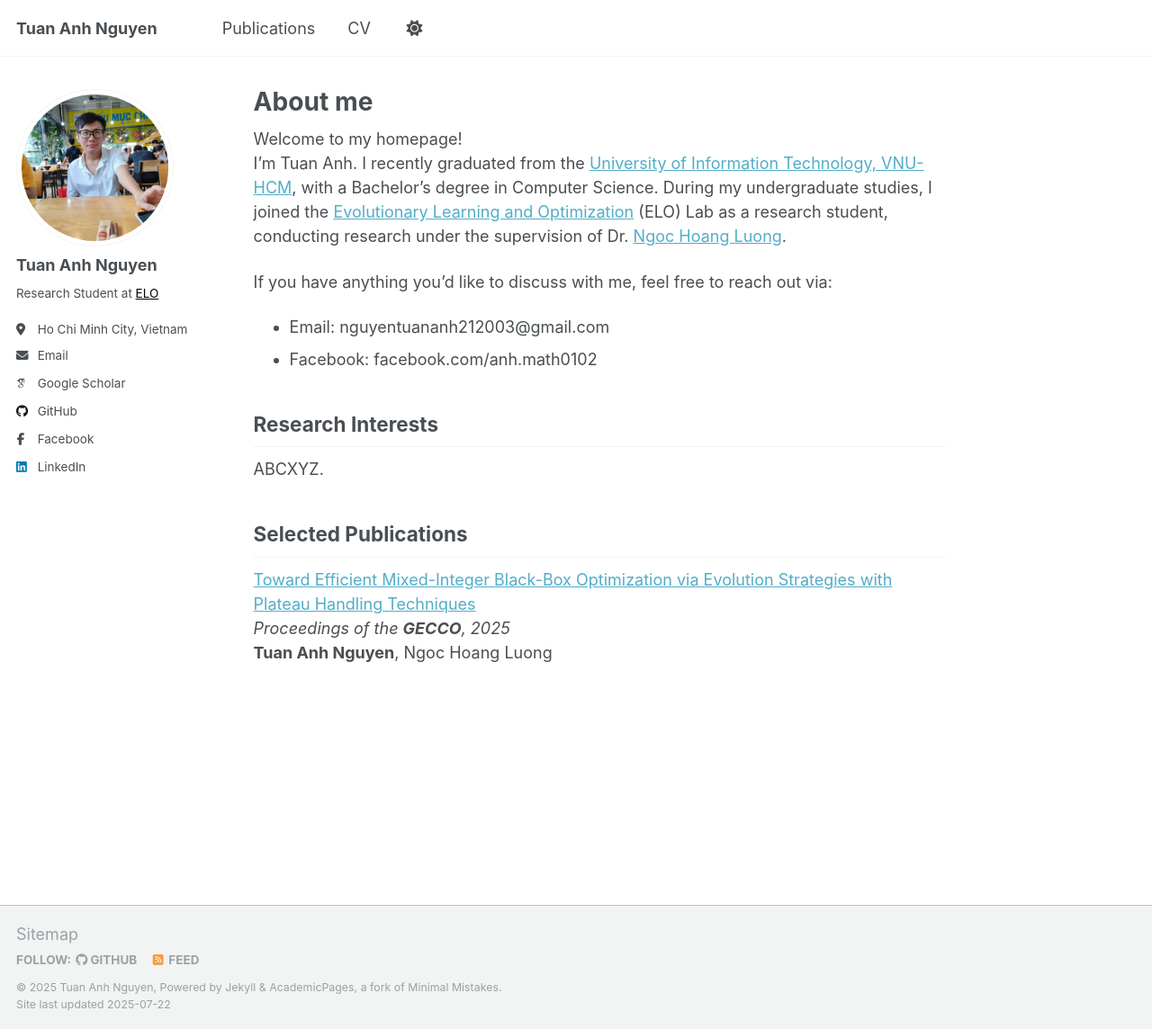
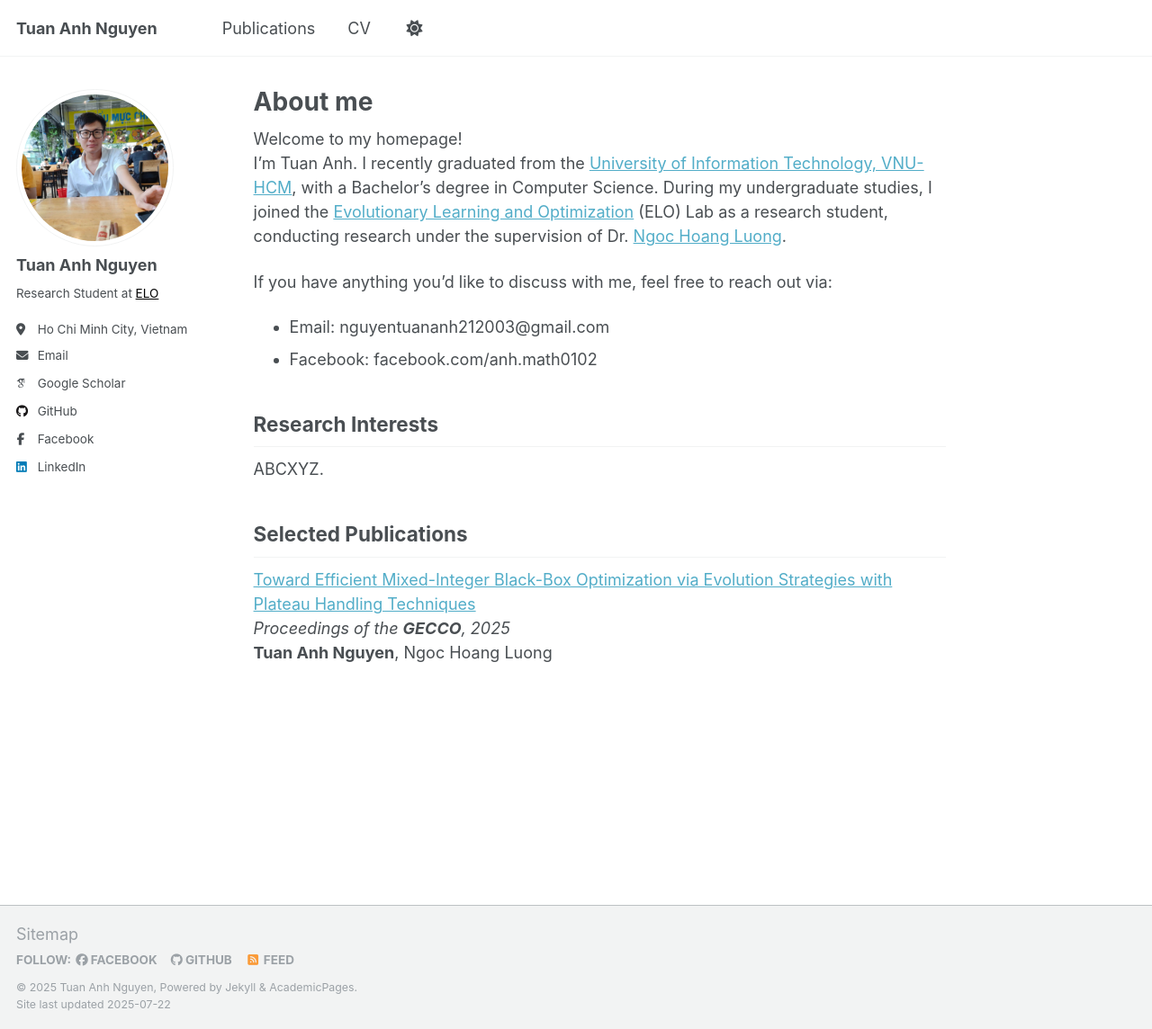
Before and after one commit to nAuTahn/nAuTahn.github.io, a Jekyll site: the page built from _pages/about.md, in a window 1280 px wide and 1144 px high. Shown: the whole window at 90% size. Built offline with Jekyll 4.4.1, drawn with Linux system fonts in a browser that asks for light colours; some web fonts are replaced; a script that is not in the unit is left out.

Commit message:
update footer

```diff
--- a/_includes/footer.html
+++ b/_includes/footer.html
@@ -5,6 +5,9 @@
   <ul class="social-icons">
     {% if site.data.ui-text[site.locale].follow_label %}
       <li><strong>{{ site.data.ui-text[site.locale].follow_label }}</strong></li>
+    {% endif %}
+    {% if site.author.facebook %}
+      <li><a href="https://facebook.com/{{ site.author.facebook }}"><i class="fab fa-facebook" aria-hidden="true"></i> Facebook</a></li>
     {% endif %}
     {% if site.author.github %}
       <li><a href="http://github.com/{{ site.author.github }}"><i class="fab fa-github" aria-hidden="true"></i> GitHub</a></li>
@@ -20,6 +23,6 @@
 {% endif %}
 
 <div class="page__footer-copyright">
-  &copy; {{ site.time | date: '%Y' }} {{ site.name | default: site.title }}, {{ site.data.ui-text[site.locale].powered_by | default: "Powered by" }} <a href="http://jekyllrb.com" rel="nofollow">Jekyll</a> &amp; <a href="https://github.com/academicpages/academicpages.github.io">AcademicPages</a>, a fork of <a href="https://mademistakes.com/work/minimal-mistakes-jekyll-theme/" rel="nofollow">Minimal Mistakes</a>.<br />
+  &copy; {{ site.time | date: '%Y' }} {{ site.name | default: site.title }}, {{ site.data.ui-text[site.locale].powered_by | default: "Powered by" }} <a href="http://jekyllrb.com" rel="nofollow">Jekyll</a> &amp; <a href="https://github.com/academicpages/academicpages.github.io">AcademicPages</a>.<br />
   Site last updated {{ "now" | date: '%Y-%m-%d' %}}
 </div>
```
